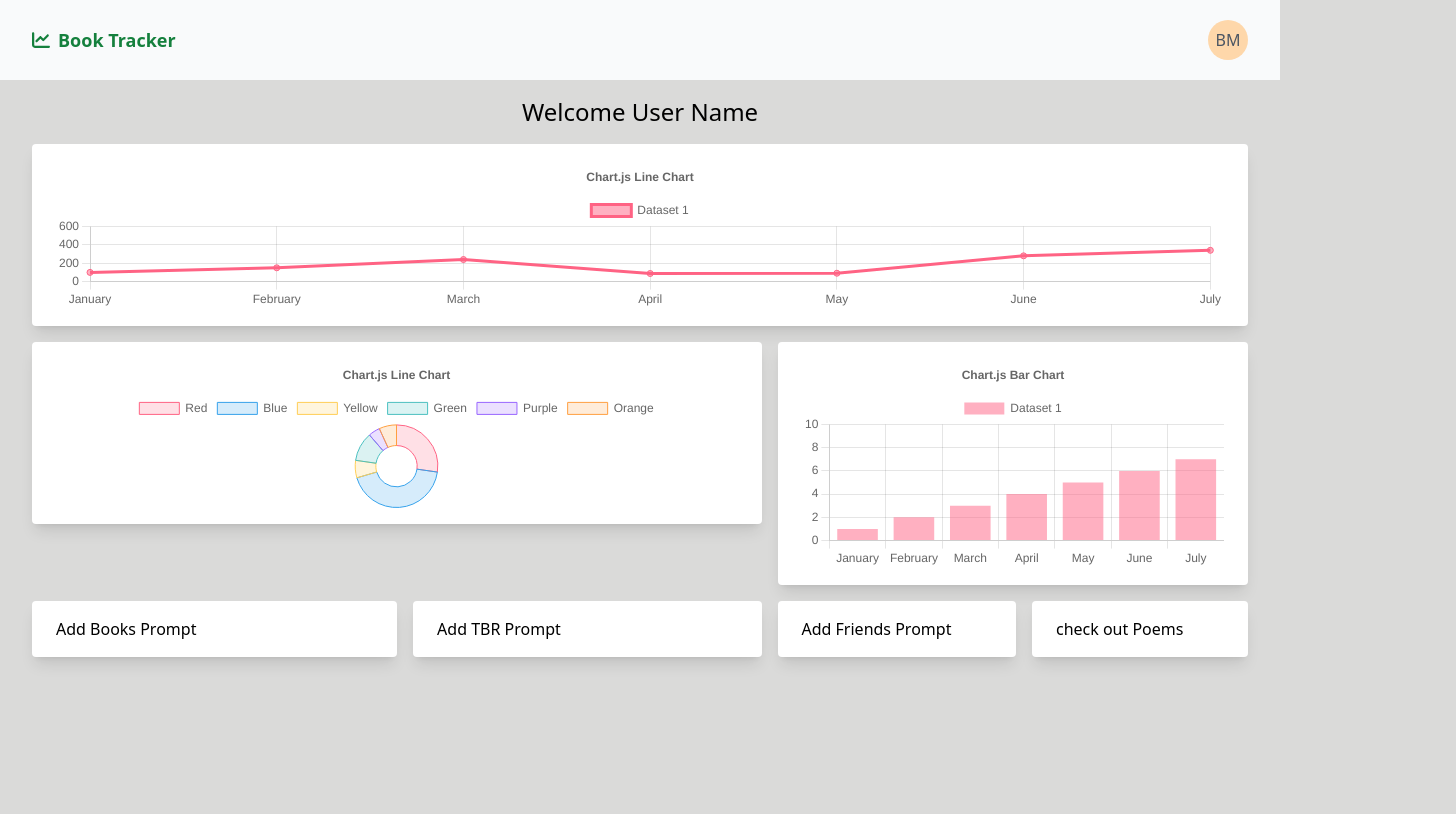
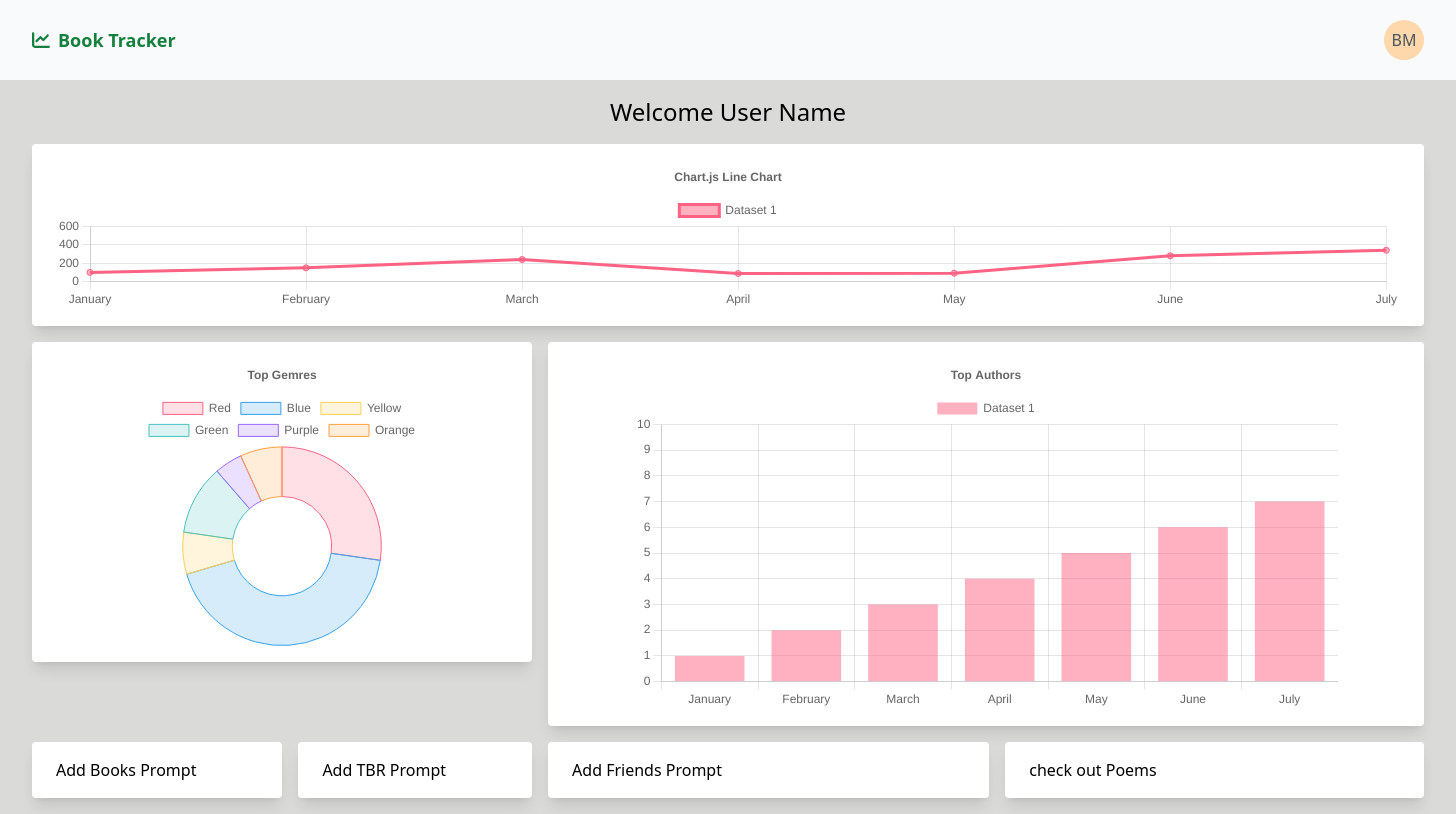
Before and after one commit to bmurf17/book-site, a React (Vite) app in the folder book-site/: page / in a window 1280 px wide. Shown: the whole page, 1456 px wide, since content can reach past the window. Built offline with nearby package versions, Linux system fonts and the light colour scheme.

Commit message:
Adjust chart look

```diff
--- a/book-site/src/components/Home Page/_AuthorsChart.tsx
+++ b/book-site/src/components/Home Page/_AuthorsChart.tsx
@@ -28,7 +28,7 @@ export function AuthorChart() {
       },
       title: {
         display: true,
-        text: "Chart.js Bar Chart",
+        text: "Top Authors",
       },
     },
   };
@@ -56,8 +56,8 @@ export function AuthorChart() {
   };
   return (
     <div className="rounded overflow-hidden shadow-lg bg-white">
-      <div className="flex items-center justify-center px-6 py-4">
-        <Bar options={options} data={data} />
+      <div className="flex items-center justify-center px-6 py-4 h-96">
+        <Bar className="h-80" options={options} data={data} />
       </div>
     </div>
   );
--- a/book-site/src/components/Home Page/_GenreChart.tsx
+++ b/book-site/src/components/Home Page/_GenreChart.tsx
@@ -34,23 +34,21 @@ export function GenreChart() {
 
   const options = {
     responsive: true,
-    aspectRatio: 1,
-    maintainAspectRatio: false,
     plugins: {
       legend: {
         position: "top" as const,
       },
       title: {
         display: true,
-        text: "Chart.js Line Chart",
+        text: "Top Gemres",
       },
     },
   };
 
   return (
     <div className="rounded overflow-hidden shadow-lg bg-white">
-      <div className="flex items-center justify-center px-6 py-4">
-        <Doughnut data={data} options={options} />
+      <div className="flex items-center justify-center px-6 py-4 h-80">
+        <Doughnut className="h-80" data={data} options={options} />
       </div>
     </div>
   );
```
